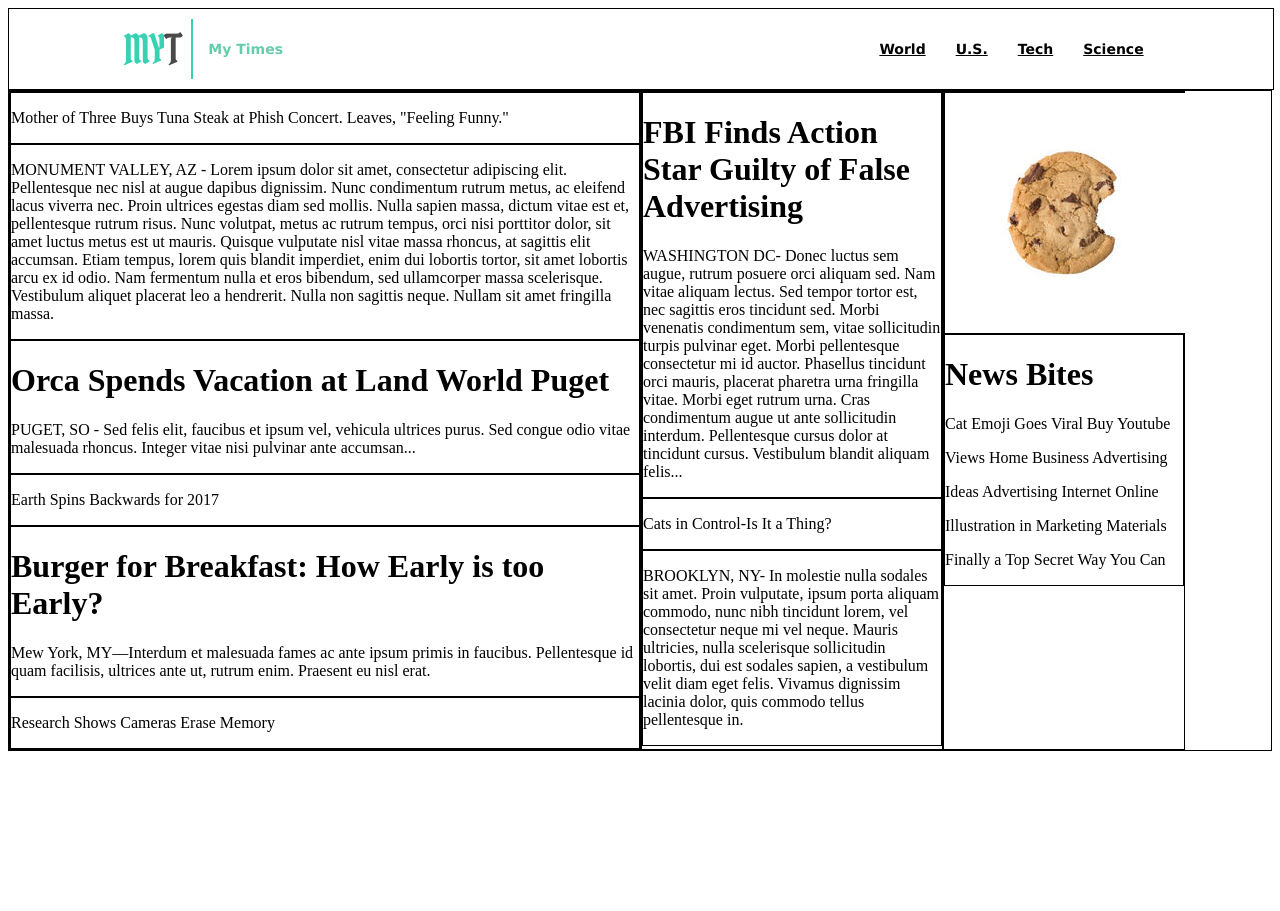
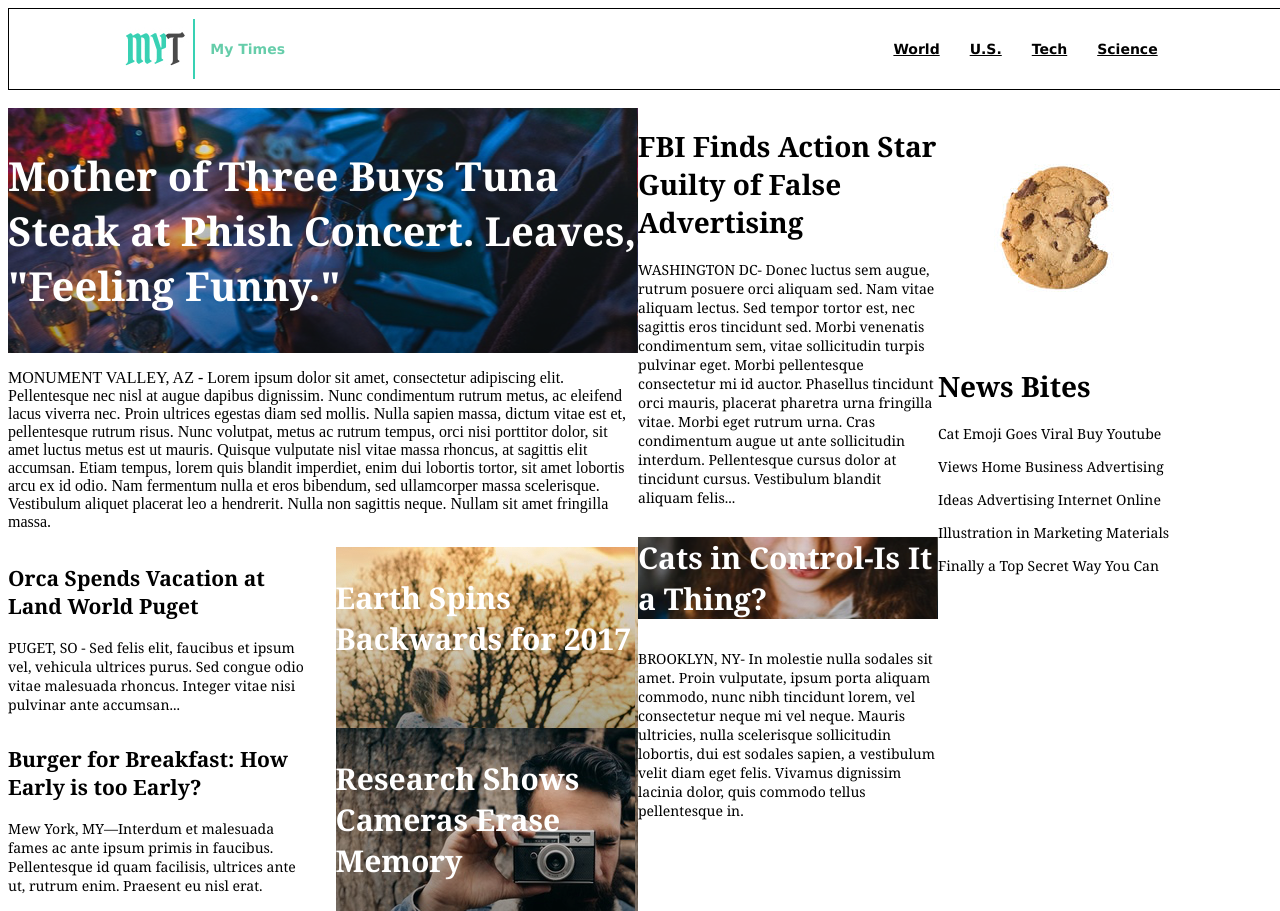
Before and after one commit to solivas612/MyTimes, a plain HTML site: page index.html in a window 1280 px wide. Before the commit the page ends 800 px from the top, so only its background shows below. Drawn offline with Linux system fonts and the light colour scheme.

Commit message:
Progress

```diff
--- a/index.html
+++ b/index.html
@@ -28,10 +28,10 @@
       <!--Large Column Section-->
 
       <div class="column large">
-        <div class="hpic">
+        <div class="mpic">
           <p>Mother of Three Buys Tuna Steak at Phish Concert. Leaves, "Feeling Funny."</p>
         </div>
-        <div class="htext">
+        <div class="mtext">
           <p>MONUMENT VALLEY, AZ - Lorem ipsum dolor sit amet, consectetur adipiscing elit.
              Pellentesque nec nisl at augue dapibus dignissim. Nunc condimentum rutrum metus, ac
              eleifend lacus viverra nec. Proin ultrices egestas diam sed mollis. Nulla sapien massa, dictum
@@ -42,20 +42,20 @@
              ullamcorper massa scelerisque. Vestibulum aliquet placerat leo a hendrerit. Nulla non sagittis
              neque. Nullam sit amet fringilla massa.</p>
         </div>
-        <div class="htext">
-          <h1>Orca Spends Vacation at Land World Puget</h1>
+        <div class="htext stacks">
+          <h2>Orca Spends Vacation at Land World Puget</h1>
           <p>PUGET, SO - Sed felis elit, faucibus et ipsum vel, vehicula ultrices purus. Sed congue odio
-             vitae malesuada rhoncus. Integer vitae nisi pulvinar ante accumsan...</p>
+           vitae malesuada rhoncus. Integer vitae nisi pulvinar ante accumsan...</p>
         </div>
-        <div class="hpic">
+        <div class="hpic earth">
           <p>Earth Spins Backwards for 2017</p>
         </div>
-        <div class="htext">
-          <h1>Burger for Breakfast: How Early is too Early?</h1>
+        <div class="htext stacks">
+          <h2>Burger for Breakfast: How Early is too Early?</h1>
           <p>Mew York, MY—Interdum et malesuada fames ac ante ipsum primis in faucibus.
              Pellentesque id quam facilisis, ultrices ante ut, rutrum enim. Praesent eu nisl erat.</p>
         </div>
-        <div class="hpic">
+        <div class="hpic research">
           <p>Research Shows Cameras Erase Memory</p>
         </div>
       </div>
@@ -79,7 +79,7 @@
              cursus dolor at tincidunt cursus. Vestibulum
              blandit aliquam felis...</p>
         </div>
-        <div class="hpic">
+        <div class="hpic cat">
           <p>Cats in Control-Is It a Thing?</p>
         </div>
         <div class="htext">
@@ -98,10 +98,10 @@
       <!--Small Column Section-->
 
       <div class="column small">
-        <div class=hpic>
+        <div class="hpic">
           <img src="./resources/images/cookie.png" alt="chocolate chip cookie">
         </div>
-        <div class=htext>
+        <div class="htext">
           <h1>News Bites</h1>
             <p>Cat Emoji Goes Viral Buy Youtube</p>
             <p>Views Home Business Advertising</p>
--- a/resources/css/style.css
+++ b/resources/css/style.css
@@ -9,6 +9,9 @@
   font-weight: bold;
   border: 1px black solid;
   width: 100%;
+  position: fixed;
+  z-index: 2;
+  background-color: white;
 }
 .logo {
   display: flex;
@@ -36,6 +39,8 @@
 
 .layout {
   display: flex;
+  position: relative;
+  top: 100px;
 }
 .column.large {
   width: 630px;
@@ -46,14 +51,69 @@
 .column.small {
   width: 240;
 }
-.layout,
+/*.layout,
 .large,
 .medium,
 .small,
 .htext,
 .hpic {
   border: 1px black solid;
+}*/
+.htext {
+  font-family: Georgia;
+  font-size: 14px;
+  color: black;
+}
+.mpic {
+  font-family: Georgia;
+  font-weight: bold;
+  font-size: 40px;
+  color: white;
+}
+.hpic.earth,
+.hpic.research,
+.hpic.cat {
+  font-family: Georgia;
+  font-weight: bold;
+  font-size: 30px;
+  color: white;
+  width: 48%
+}
+.hpic.cat {
+  width: auto;
 }
 /*Large Column*/
+
+.column.large {
+  display: inline-flex;
+  flex-wrap: wrap;
+  justify-content: space-between;
+}
+.htext.stacks {
+  width: 48%
+}
+.mpic {
+  background-image: url("../images/main.png");
+}
+.hpic.earth {
+  background-image: url("../images/fall.png");
+}
+.hpic.research {
+  background-image: url("../images/camera.png");
+}
+
 /*Meduim Column*/
+
+/*.column.meduim {
+  display: flex;
+}*/
+
+.hpic.cat {
+  background-image: url("../images/cat.png");
+}
+
 /*small Column*/
+
+/*.column.small {
+  display: flex;
+}*/
```
